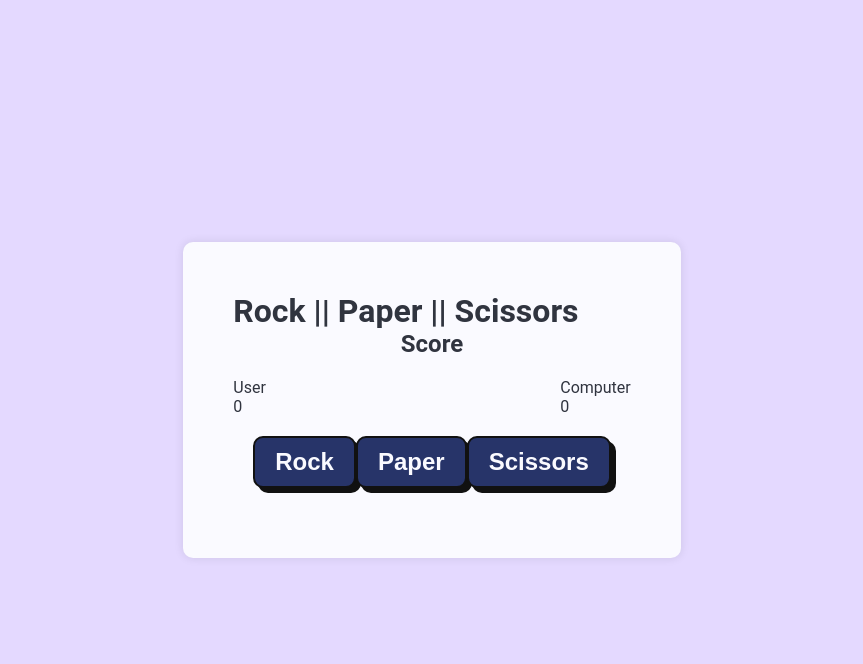
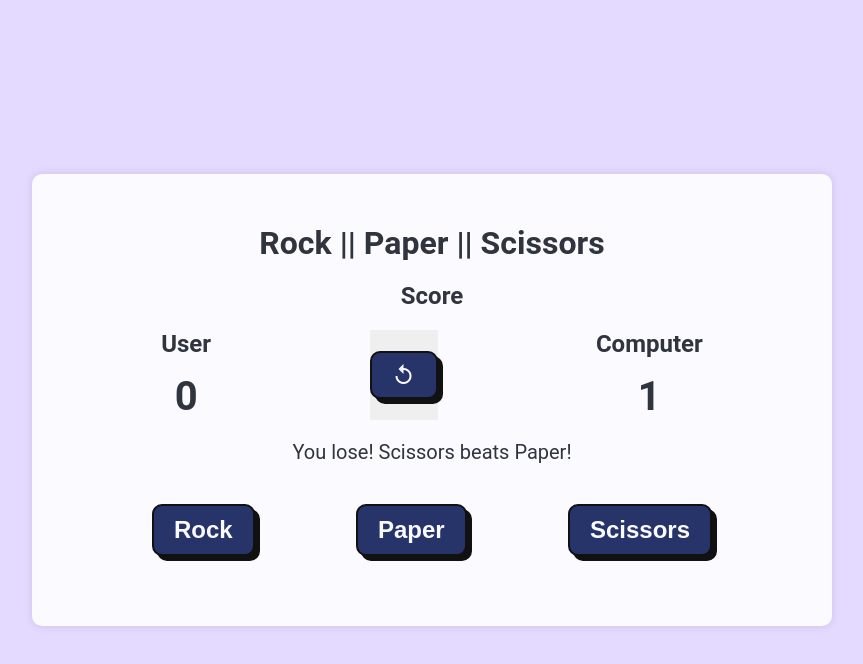
Before and after one commit to tarabah197/rps, a plain HTML site: page script/index.html in a window 1280 px wide. Both pictures are taken after a click on the element "Rock Paper Scissors". Shown: the whole page, without its empty margins (208-1071 px from the left). Drawn offline with Linux system fonts and the light colour scheme.

Commit message:
fix: bug with text feedback add: restart button, and the same function             complete UI

```diff
--- a/script/index.html
+++ b/script/index.html
@@ -6,6 +6,7 @@
     <title>Rock || Paper || Scissors</title>
     <script src="script.js" defer></script>
     <link rel="stylesheet" href="style.css">
+    <link href="https://fonts.googleapis.com/icon?family=Material+Icons" rel="stylesheet">
 </head>
 <body>
     <div class="game-container container-style">
@@ -13,15 +14,21 @@
         <div class="game-score">
             <h2>Score</h2>
             <div class="score-container">
-                <div>
-                <p>User</p>
-                <p class="score" id="user-score">0</p>
+                <div class="score">
+                <h3>User</h3>
+                <p class="interface" id="user-score">0</p>
                 </div>
-                <div>
-                <p>Computer</p>
-                <p class="score" id="computer-score">0</p>
+                <button id="restart">
+                    <span class="material-icons btn">
+                        replay
+                    </span>
+                </button>
+                <div class="score">
+                <h3>Computer</h3>
+                <p class="interface" id="computer-score">0</p>
                 </div>
             </div>
+            <p id="para-feedback">...</p>
         </div>
         <section class="game-area">
             <button class="btn" id="rock">Rock</button>
--- a/script/script.js
+++ b/script/script.js
@@ -5,6 +5,23 @@
 //Show to choices (human and computer)
 //IF human won --> Write Congrats
 //ELSE try again
+
+let humanChoice;
+const userChoice = document.querySelector(".game-area");
+const gameScore = document.querySelector(".game-score");
+const paraFeedback = document.querySelector('#para-feedback');
+const userScorePara = document.querySelector('#user-score');
+const computerScorePara = document.querySelector('#computer-score');
+const restartBtn = document.querySelector('#restart');
+
+restartBtn.addEventListener('click', restart);
+
+
+function restart() {
+    userScorePara.textContent = 0;
+    computerScorePara.textContent = 0;
+    paraFeedback.textContent = "...";
+}
 
 function getComputerChoice() {
     let randomChoice = Math.floor(Math.random()*3) + 1;
@@ -20,63 +37,58 @@ function getComputerChoice() {
     return computerChoice;
 }
 
-// function getHumanChoice(humanChoice = prompt("Enter: Rock || Paper || Scissors")) {
-//     if (humanChoice !== undefined || humanChoice !== null || humanChoice !== "") {
-//         console.log(humanChoice);
-//     } else {
-//         getHumanChoice();
-//     }
-//     return humanChoice;
-// }
-
-function playRound(computerChoice,humanChoice){
+function playRound(humanChoice,computerChoice){
     if (humanChoice === computerChoice) {
-        return "It's a tie!";
+        return paraFeedback.textContent = "It's a tie!";
     } else if (humanChoice === "Rock" && computerChoice === "Scissors") {
-        return "You win! Rock beats Scissors!";
+        return paraFeedback.textContent = "You win! Rock beats Scissors!";
     } else if (humanChoice === "Paper" && computerChoice === "Rock") {
-        return "You win! Paper beats Rock!";
+        return paraFeedback.textContent = "You win! Paper beats Rock!";
     } else if (humanChoice === "Scissors" && computerChoice === "Paper") {
-        return "You win! Scissors beats Paper!";
+        return paraFeedback.textContent = "You win! Scissors beats Paper!";
     } else {
-        return "You lose! " + computerChoice + " beats " + humanChoice + "!";
+        return paraFeedback.textContent = "You lose! " + computerChoice + " beats " + humanChoice + "!";
     }
 }
 
 function playGame() {
-    let humanScore = 0;
-    let computerScore = 0;
+    let computerChoice = getComputerChoice();
+    let humanScore = Number(userScorePara.textContent);
+    let computerScore = Number(computerScorePara.textContent);
 
-    // for (let i = 0; i < 5; i++) {
-         let humanChoice = getHumanChoice();
-         let computerChoice = getComputerChoice();
     let result = playRound(humanChoice, computerChoice);
-         console.log(result);
 
     if (result.includes("win")) {
         humanScore++;
+        userScorePara.textContent = humanScore;
     } else if (result.includes("lose")) {
         computerScore++;
+        computerScorePara.textContent = computerScore;
     }
 
+    if (humanScore === 5 || computerScore === 5) {
         if (humanScore > computerScore) {
-        console.log("Congratulations! You win the game!");
+            restart();
+            return paraFeedback.textContent = "You win the game!";
         } else if (humanScore < computerScore) {
-        console.log("You lose the game!");
+            restart();
+            return paraFeedback.textContent = "You lose the game!";
         } else {
-        console.log("It's a tie game!");
+            restart();
+            return paraFeedback.textContent = "It's a tie!";
+        }
     }
 }
 
+userChoice.addEventListener('click', function(event){
+    let btn = event.target.closest('button');
 
-const rock = document.querySelector("#rock");
-const paper = document.querySelector("#paper");
-const scissors = document.querySelector("#scissors");
-const game = document.querySelector(".game-area");
+    if (!btn) return;
 
-game.addEventListener('click', function(event){
-    let humanChoice = event.target.textContent;
-    let computerChoice = getComputerChoice();
-    let result = playRound(computerChoice, humanChoice);
-    console.log(result);
+    if (!userChoice.contains(btn)) return;
+
+    humanChoice = event.target.textContent;
+    playGame();
+
+    return;
 });
--- a/script/style.css
+++ b/script/style.css
@@ -25,7 +25,9 @@ body {
 .game-container{
     display: flex;
     flex-direction: column;
-    max-height: 500px;
+    align-items: center;
+    min-height: 400px;
+    min-width: 800px;
 }
 
 .container-style{
@@ -36,22 +38,49 @@ body {
 }
 
 .game-score{
+    display: flex;
+    flex-direction: column;
+    align-items: center;
+    justify-content: space-around;
+    width: 100%;
+    margin: 20px 0;
+    gap: 20px;
+}
 
+#para-feedback{
+    font-size: 20px;
 }
 
 h2{
     text-align: center;
-    margin-bottom: 20px;
 }
 
 .score-container{
     display: flex;
-    justify-content: space-between;
+    justify-content: space-around;
+    width: 100%;
+}
+
+.score{
+    display: flex;
+    flex-direction: column;
+    align-items: center;
+    gap:15px;
+}
+
+h3{
+    font-size: 24px;
+    font-weight: bold;
+}
+
+.interface{
+    font-size: 40px;
+    font-weight: bold;
 }
 
 .game-area{
     display: flex;
-    justify-content: center;
+    justify-content: space-between;
     align-items: center;
     width: 100%;
     max-width: 600px;
@@ -59,6 +88,10 @@ h2{
 }
 
 /* button */
+button{
+    border: none;
+}
+
 .btn {
     display: inline-block;
     padding: 10px 20px;
```
Lines whose indentation alone changed are shown as unchanged.
